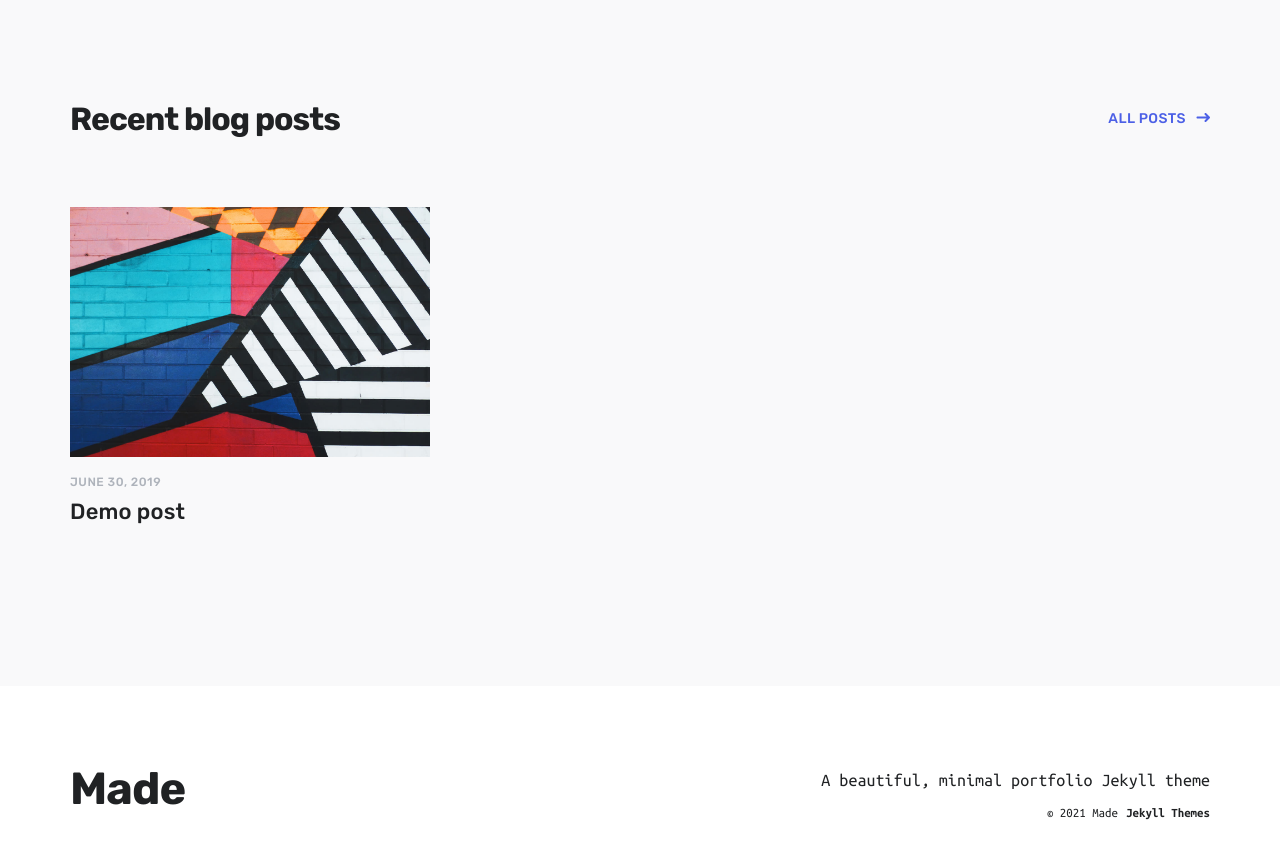
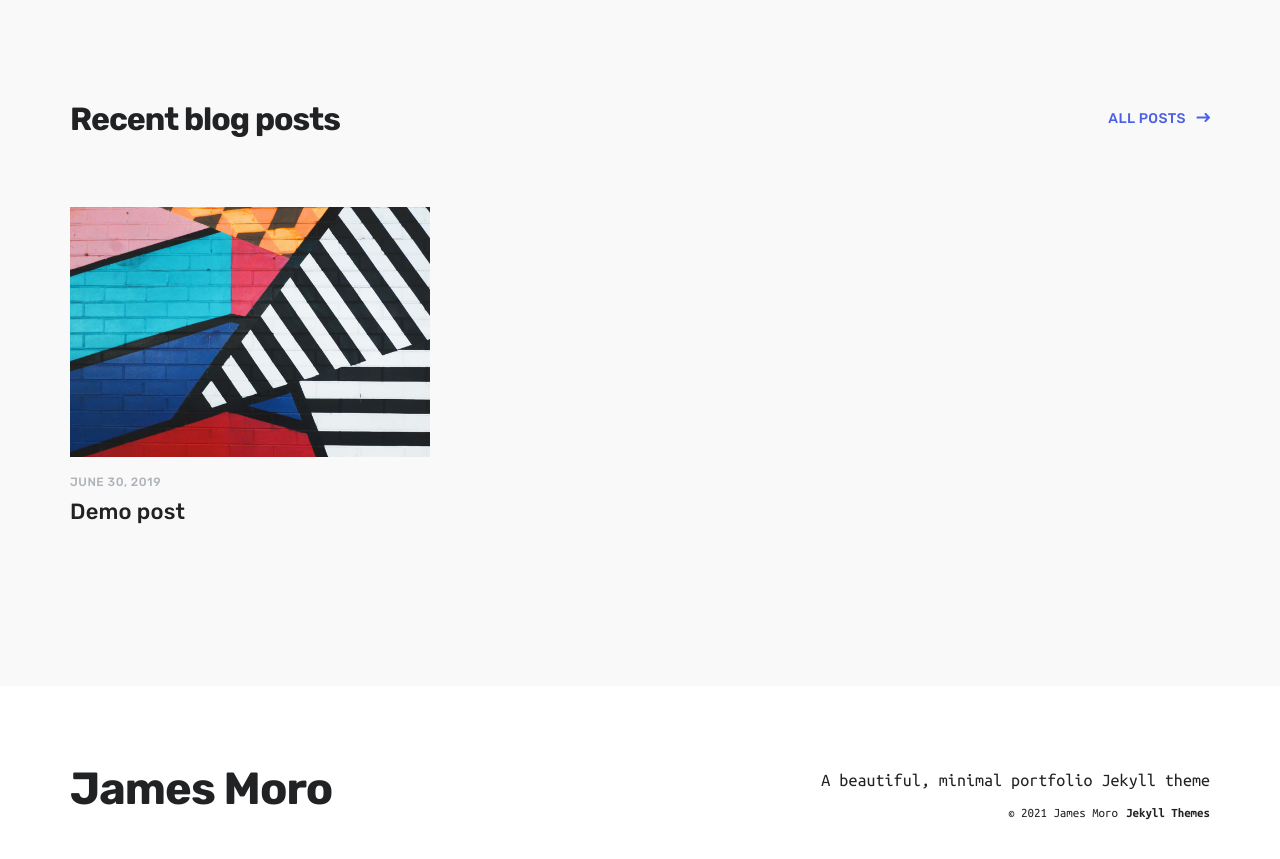
Before and after one commit to jmoro0408/jmoro0408.github.io, a Jekyll site: the page built from index.html, in a window 1280 px wide and 900 px high, scrolled down 2476 px. Shown: the top 859 px of the window. Built offline with Jekyll 4.4.1, drawn with Linux system fonts in a browser that asks for light colours; nearby versions of some CDN libraries.

```diff
--- a/_config.yml
+++ b/_config.yml
@@ -1,6 +1,6 @@
-site: Made Jekyll Theme
+site: JMoro Portfolio
 
-url:
+url: https://jmoro0408.github.io/
 baseurl:
 
 collections:
--- a/_data/settings.yml
+++ b/_data/settings.yml
@@ -1,6 +1,6 @@
 basic_settings:
-  site_title: Made
-  favicon_image: /images/favicon.png
+  site_title: James Moro
+  favicon_image: /images/data_favicon.jpg
 
 header_settings:
   logo_image:
```
Also changed, not shown: images/data_favicon.jpg (added), 2 other files.
